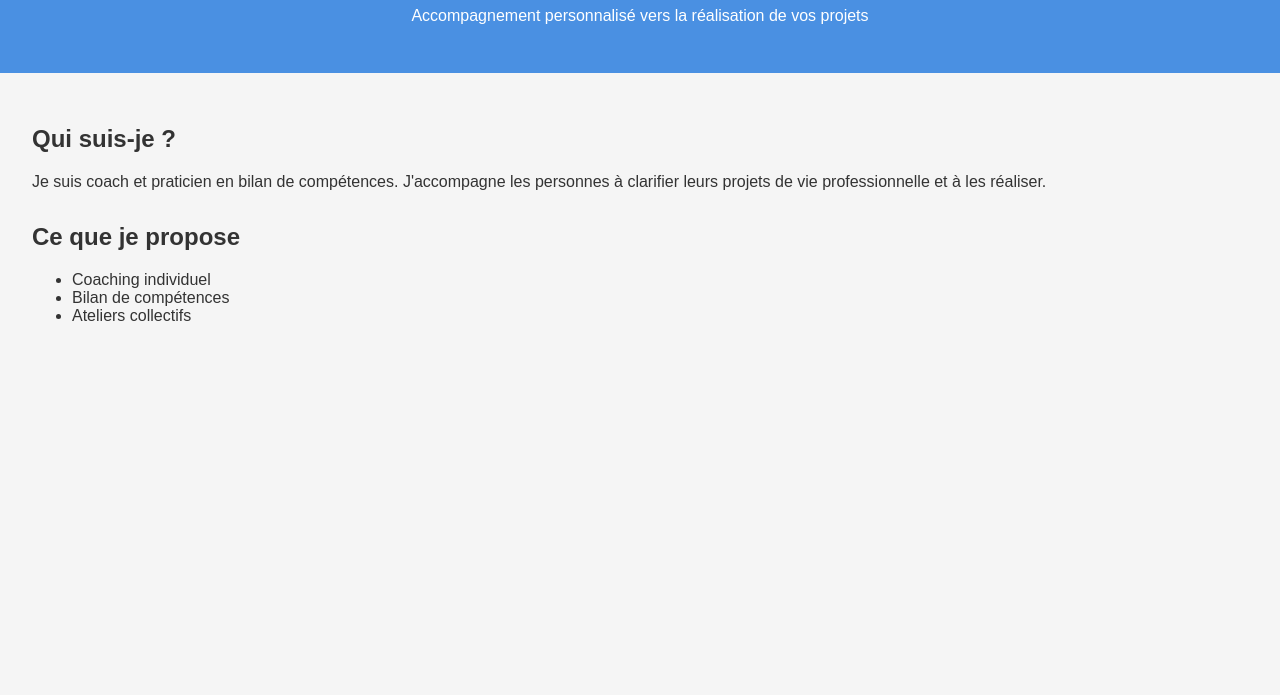
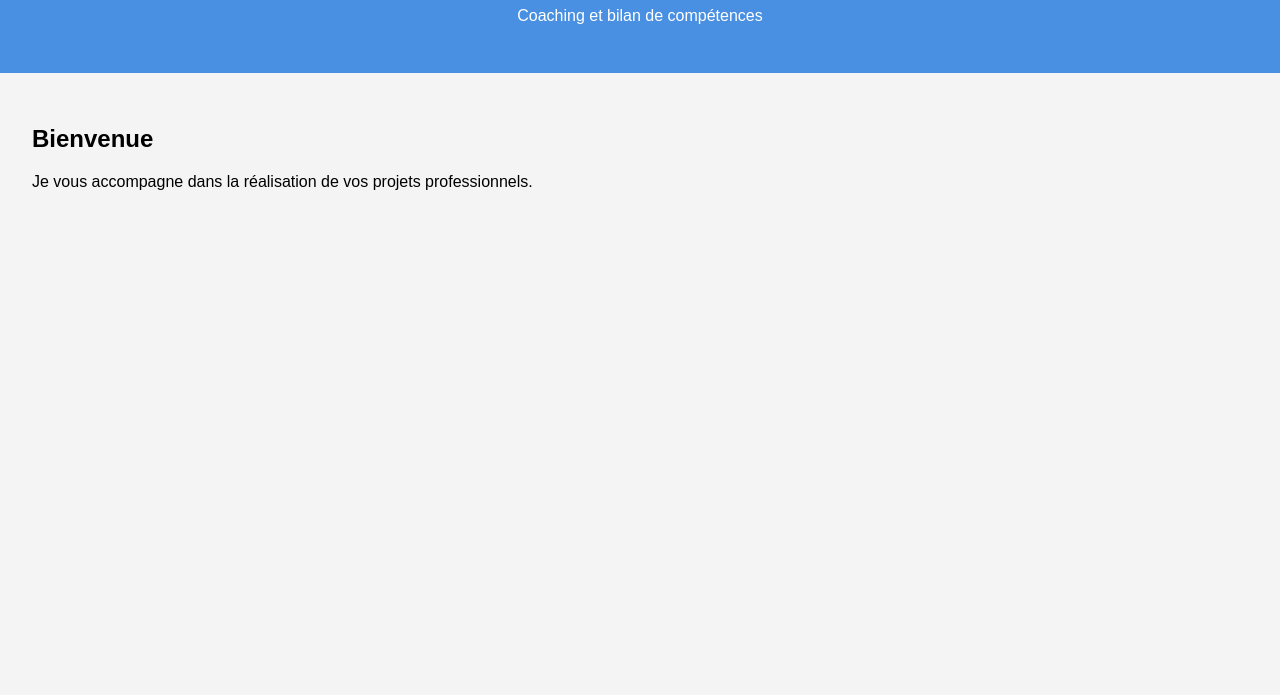
Before and after one commit to jelepotier/boussole, a plain HTML site: page index.html in a window 1280 px wide. Shown: the part 105-800 px from the top of the page. Drawn offline with Linux system fonts and the light colour scheme.

Commit message:
Ajout des fichiers manuellement depuis Codex

```diff
--- /dev/null
+++ b/css/js/script.js
@@ -0,0 +1 @@
+console.log("Bienvenue sur le site Boussole !");
--- /dev/null
+++ b/css/style.css
@@ -0,0 +1,17 @@
+body {
+    font-family: sans-serif;
+    background-color: #f4f4f4;
+    margin: 0;
+    padding: 0;
+  }
+
+  header {
+    background-color: #4a90e2;
+    color: white;
+    text-align: center;
+    padding: 2rem;
+  }
+
+  main {
+    padding: 2rem;
+  }
--- a/index.html
+++ b/index.html
@@ -1,49 +1,22 @@
 <!DOCTYPE html>
 <html lang="fr">
 <head>
-  <meta charset="UTF-8">
-  <title>Coaching & Bilan de Compétences</title>
-  <meta name="viewport" content="width=device-width, initial-scale=1">
-  <style>
-    body {
-      font-family: sans-serif;
-      margin: 0;
-      padding: 0;
-      background: #f5f5f5;
-      color: #333;
-    }
-    header {
-      background: #4a90e2;
-      color: white;
-      padding: 2rem;
-      text-align: center;
-    }
-    main {
-      padding: 2rem;
-    }
-    section {
-      margin-bottom: 2rem;
-    }
-  </style>
+  <meta charset="UTF-8" />
+  <meta name="viewport" content="width=device-width, initial-scale=1.0"/>
+  <title>Accueil - Boussole</title>
+  <link rel="stylesheet" href="css/style.css" />
 </head>
 <body>
   <header>
-    <h1>Bienvenue !</h1>
-    <p>Accompagnement personnalisé vers la réalisation de vos projets</p>
+    <h1>Boussole</h1>
+    <p>Coaching et bilan de compétences</p>
   </header>
   <main>
     <section>
-      <h2>Qui suis-je ?</h2>
-      <p>Je suis coach et praticien en bilan de compétences. J'accompagne les personnes à clarifier leurs projets de vie professionnelle et à les réaliser.</p>
-    </section>
-    <section>
-      <h2>Ce que je propose</h2>
-      <ul>
-        <li>Coaching individuel</li>
-        <li>Bilan de compétences</li>
-        <li>Ateliers collectifs</li>
-      </ul>
+      <h2>Bienvenue</h2>
+      <p>Je vous accompagne dans la réalisation de vos projets professionnels.</p>
     </section>
   </main>
+  <script src="js/script.js"></script>
 </body>
 </html>
```
Also changed, not shown: 1 other file.
